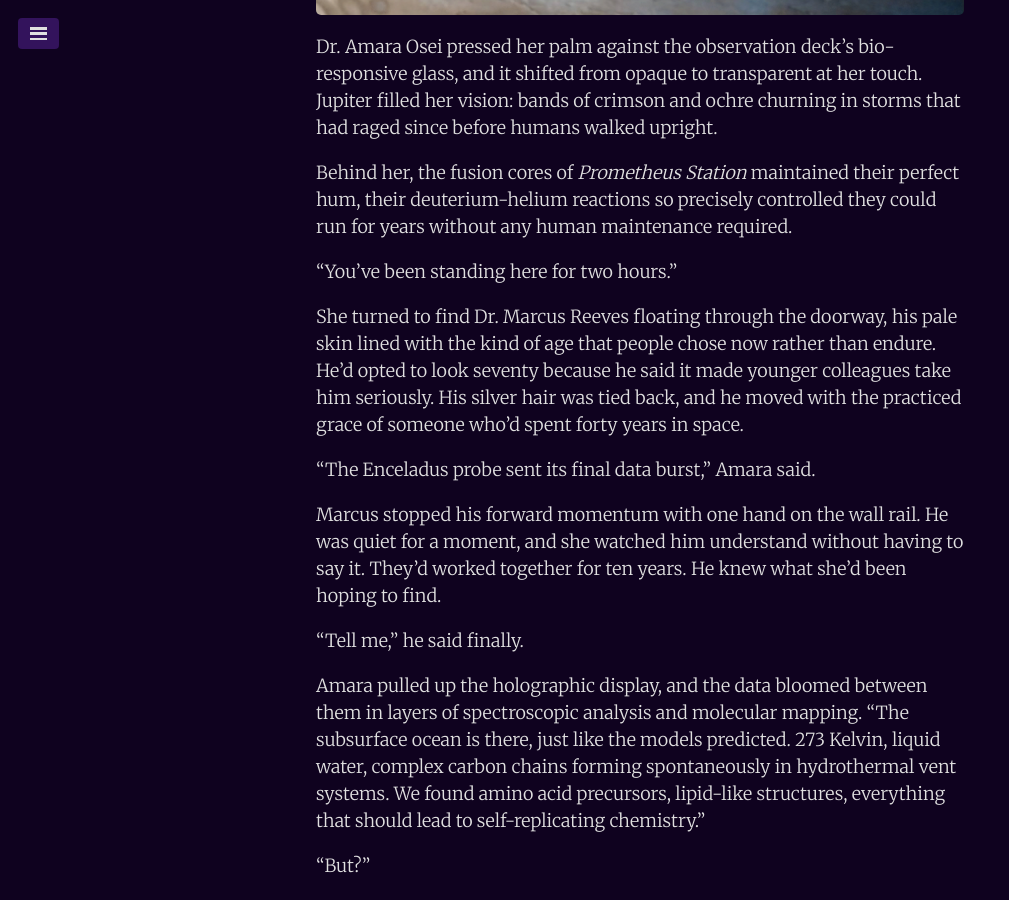
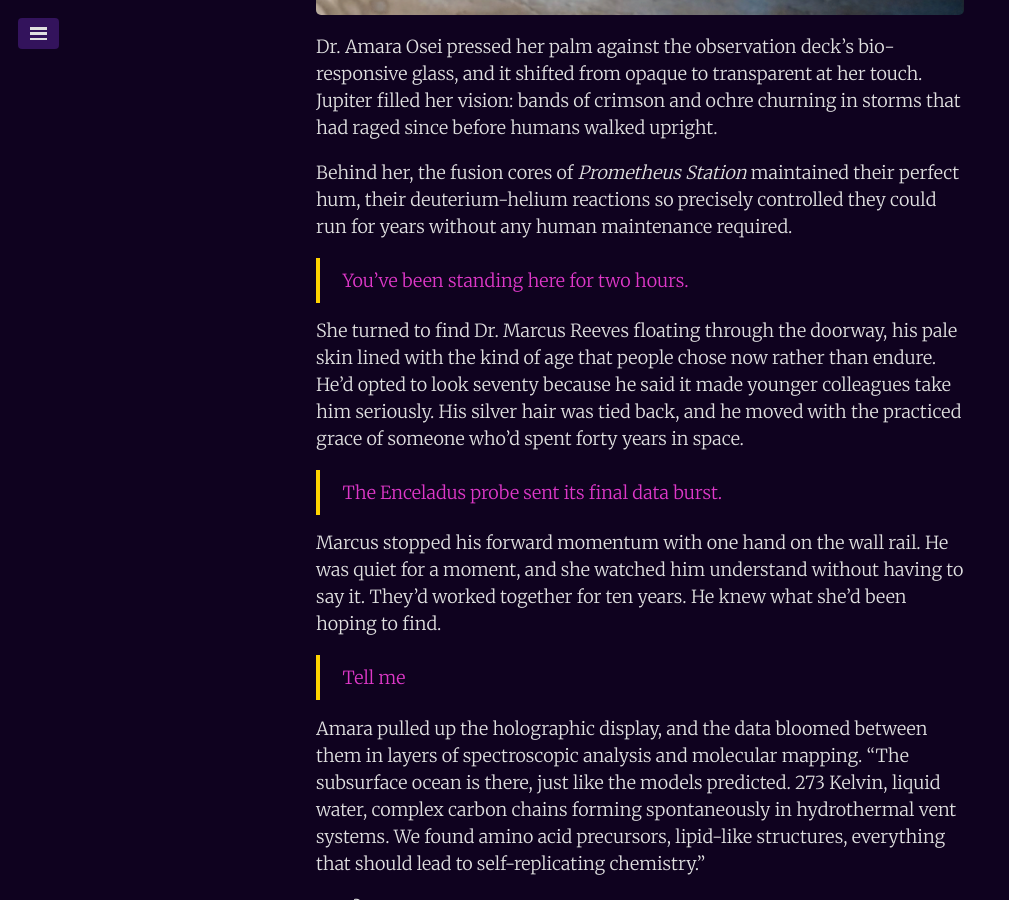
Before and after one commit to juanmirod/juanmirod.github.io, a Jekyll site: the page built from _fiction/2025-10-06-th-silence.markdown, in a window 1280 px wide and 900 px high, scrolled down 651 px. Shown: the whole window, without its empty margins (0-1009 px from the left). Built offline with Jekyll 4.4.1, drawn with Linux system fonts in a browser that asks for light colours.

Commit message:
improving formatting for dialogs

```diff
--- a/_fiction/2025-10-06-th-silence.markdown
+++ b/_fiction/2025-10-06-th-silence.markdown
@@ -12,15 +12,15 @@ Dr. Amara Osei pressed her palm against the observation deck's bio-responsive gl
 
 Behind her, the fusion cores of _Prometheus Station_ maintained their perfect hum, their deuterium-helium reactions so precisely controlled they could run for years without any human maintenance required.
 
-"You've been standing here for two hours."
+> You've been standing here for two hours.
 
 She turned to find Dr. Marcus Reeves floating through the doorway, his pale skin lined with the kind of age that people chose now rather than endure. He'd opted to look seventy because he said it made younger colleagues take him seriously. His silver hair was tied back, and he moved with the practiced grace of someone who'd spent forty years in space.
 
-"The Enceladus probe sent its final data burst," Amara said.
+> The Enceladus probe sent its final data burst.
 
 Marcus stopped his forward momentum with one hand on the wall rail. He was quiet for a moment, and she watched him understand without having to say it. They'd worked together for ten years. He knew what she'd been hoping to find.
 
-"Tell me," he said finally.
+> Tell me
 
 Amara pulled up the holographic display, and the data bloomed between them in layers of spectroscopic analysis and molecular mapping. "The subsurface ocean is there, just like the models predicted. 273 Kelvin, liquid water, complex carbon chains forming spontaneously in hydrothermal vent systems. We found amino acid precursors, lipid-like structures, everything that should lead to self-replicating chemistry."
 
```
